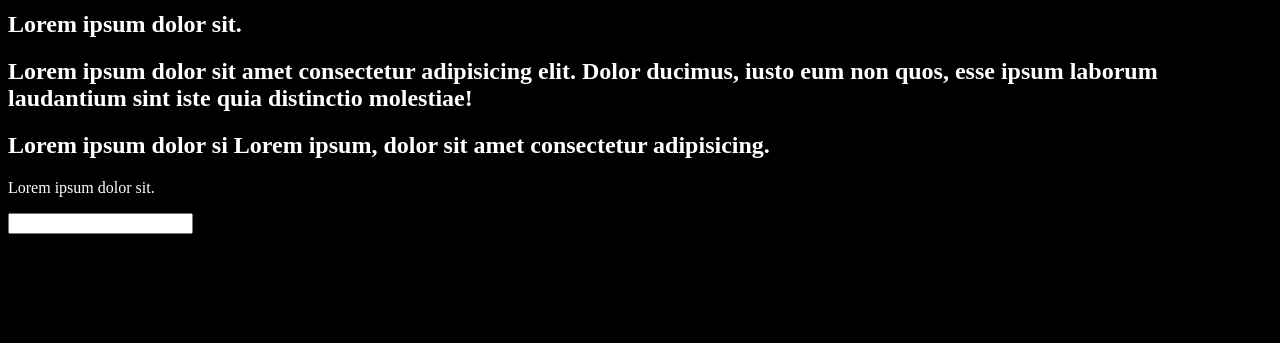
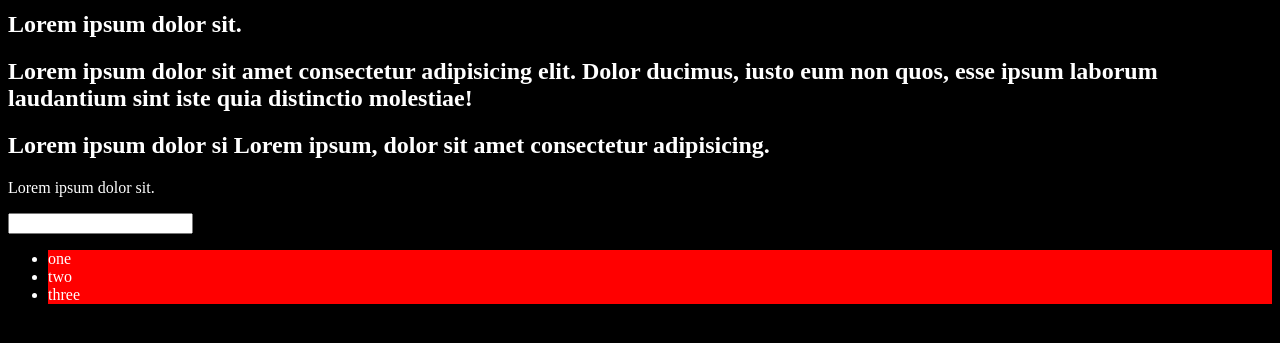
Before and after one commit to MianAteeq-star/Chai-aur-Javascript, a plain HTML site: page dom/index.html in a window 1280 px wide. Shown: the part 89-432 px from the top of the page. Drawn offline with Linux system fonts and the light colour scheme.

Commit message:
query selector all

```diff
--- a/dom/index.html
+++ b/dom/index.html
@@ -13,6 +13,13 @@
     <h2> Lorem ipsum dolor si Lorem ipsum, dolor sit amet consectetur adipisicing.    </h2>
     <p>Lorem ipsum dolor sit.</p>
     <input type="password" name="password" id="">
+
+
+<ul>
+    <li>one</li>
+    <li>two</li>
+    <li>three</li>
+</ul>
 </body>
 
 
@@ -53,13 +60,28 @@ title.style.borderRadius= "5px"
 // select by query Selector
 
 
-console.log(document.querySelector('h2'));
+// console.log(document.querySelector('h2'));
 
-console.log(document.querySelector('#title'));
-console.log(document.querySelector(".heading"));
+// console.log(document.querySelector('#title'));
+// console.log(document.querySelector(".heading"));
 
-console.log(document.querySelector("input"));
-console.log(document.querySelector("input[type=password]"));
+// console.log(document.querySelector("input"));
+
+
+// console.log(document.querySelector("input[type=password]"));
+
+
+const myul = document.querySelector("ul");
+const myli=myul.querySelector("li")
+myli.style.backgroundColor= "yellow"
+// console.log(myli);
+
+
+const selectAll = document.querySelectorAll('li')
+selectAll.forEach((list)=>{
+list.style.backgroundColor= "red"
+})
+console.log(selectAll);
 
 
 </script>
```
